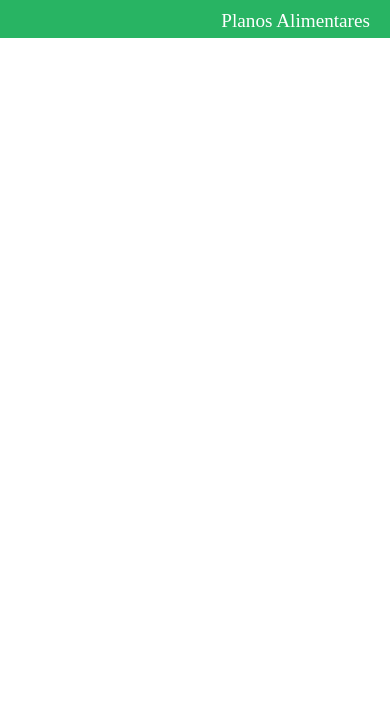
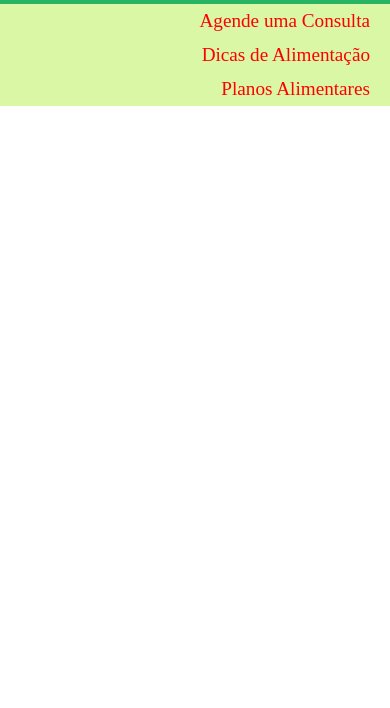
Before and after one commit to Gracciele/Aula-D104, a plain HTML site: page index.html in a window 390 px wide. Shown: the part 136-844 px from the top of the page. Drawn offline with Linux system fonts and the light colour scheme.

Commit message:
finalizar edição e estilização

```diff
--- a/style.css
+++ b/style.css
@@ -16,7 +16,7 @@ img {
 }
 
 nav a {
-    color: white;
+    color: red;
     font-size: 1.2rem;
     font-family: 'Times New Roman', Times, serif;
     padding: 2px 15px;
@@ -31,10 +31,9 @@ nav a {
     nav {
         position: absolute;
         right: 0;
-        top: 72px;
-        background-color: #28B463;
+        top: 140px;
+        background-color: #DAF7A6;
         width: 100%;
-        padding-left: 45px;
         text-align: right;
     }
 
```
